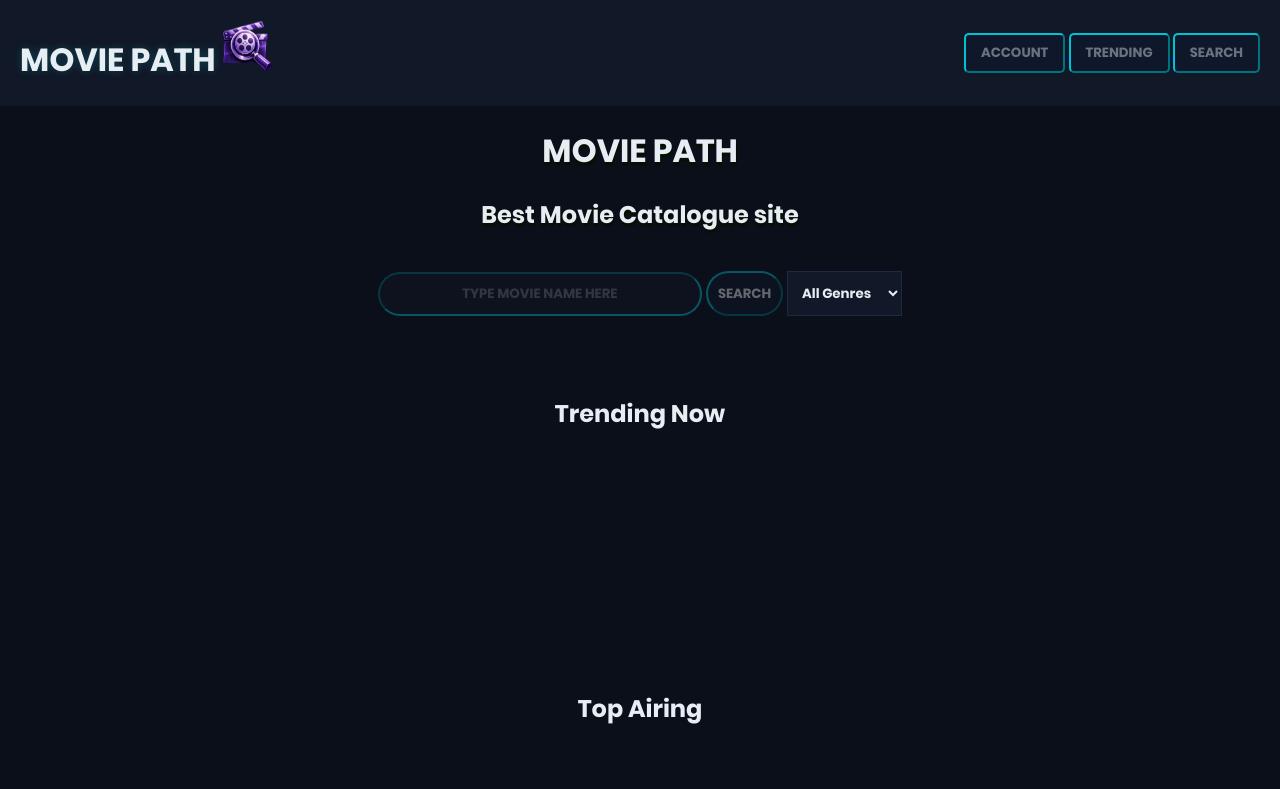
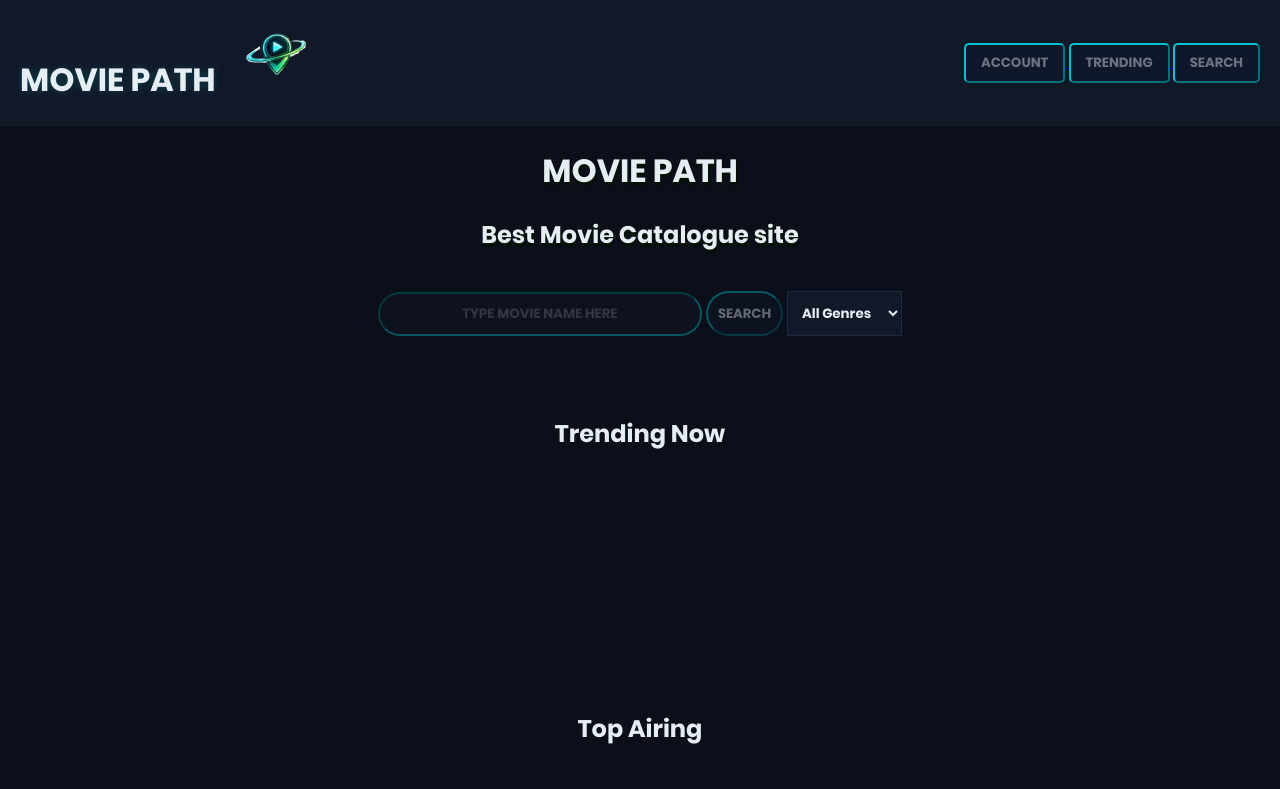
Before and after one commit to King2305/moviefinderdemo, a plain HTML site: page index.html in a window 1280 px wide. Drawn offline with Linux system fonts and the light colour scheme; no server answers.

Commit message:
Add files via upload

```diff
--- a/index.html
+++ b/index.html
@@ -10,7 +10,7 @@
     <header class = "navigation">
         <h1 class="companyname">
             MOVIE PATH
-            <img src="IMG-20260217-WA0061-removebg-preview.png" alt="company logo" id="logo">
+            <img src="LOGO.png" alt="company logo" id="logo">
         </h1>
         <navbar>
             <ul class =  "navbuttons">
--- a/styling.css
+++ b/styling.css
@@ -191,7 +191,7 @@ input{
     background-color: rgba(17, 24, 39, 0.7);
     text-align: center;
     padding: 10px, 0px;
-    text-shadow: 4px 3px 5px rgba(0,194,209,0.25);;
+    text-shadow: 4px 3px 5px rgba(0,194,209,0.25)0;;
 }
 
 .section-partition::-webkit-scrollbar {
@@ -220,11 +220,10 @@ input{
 
 #logo{
 
-    width: 50px;
-    height: 50px;
+    width: 110px;
+    height: 70px;
     padding-right: 50px;
     padding-top: 0px;
-    border-radius: 10px;
 }
 
 rating
```
Also changed, not shown: LOGO.png (added).
